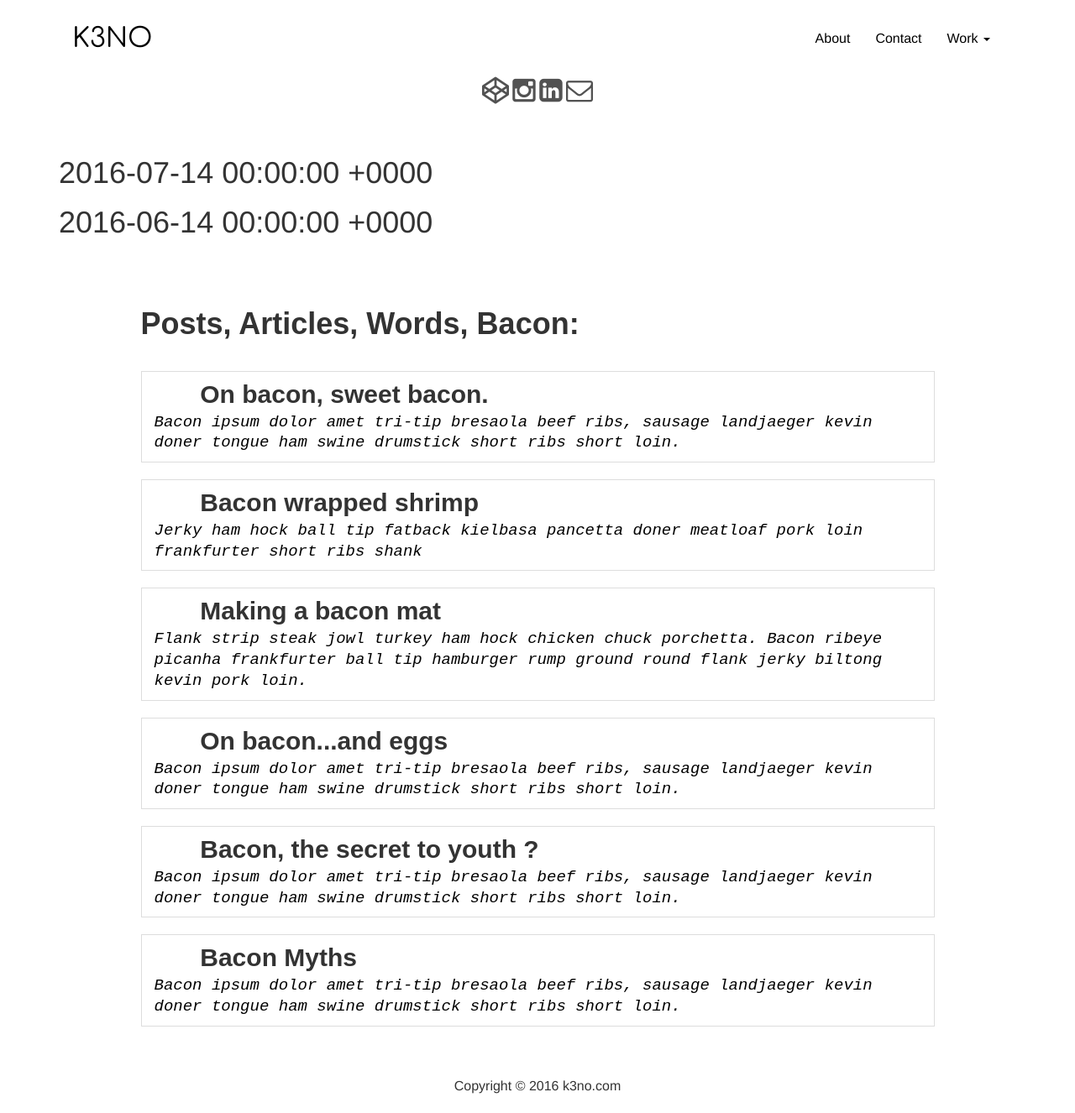
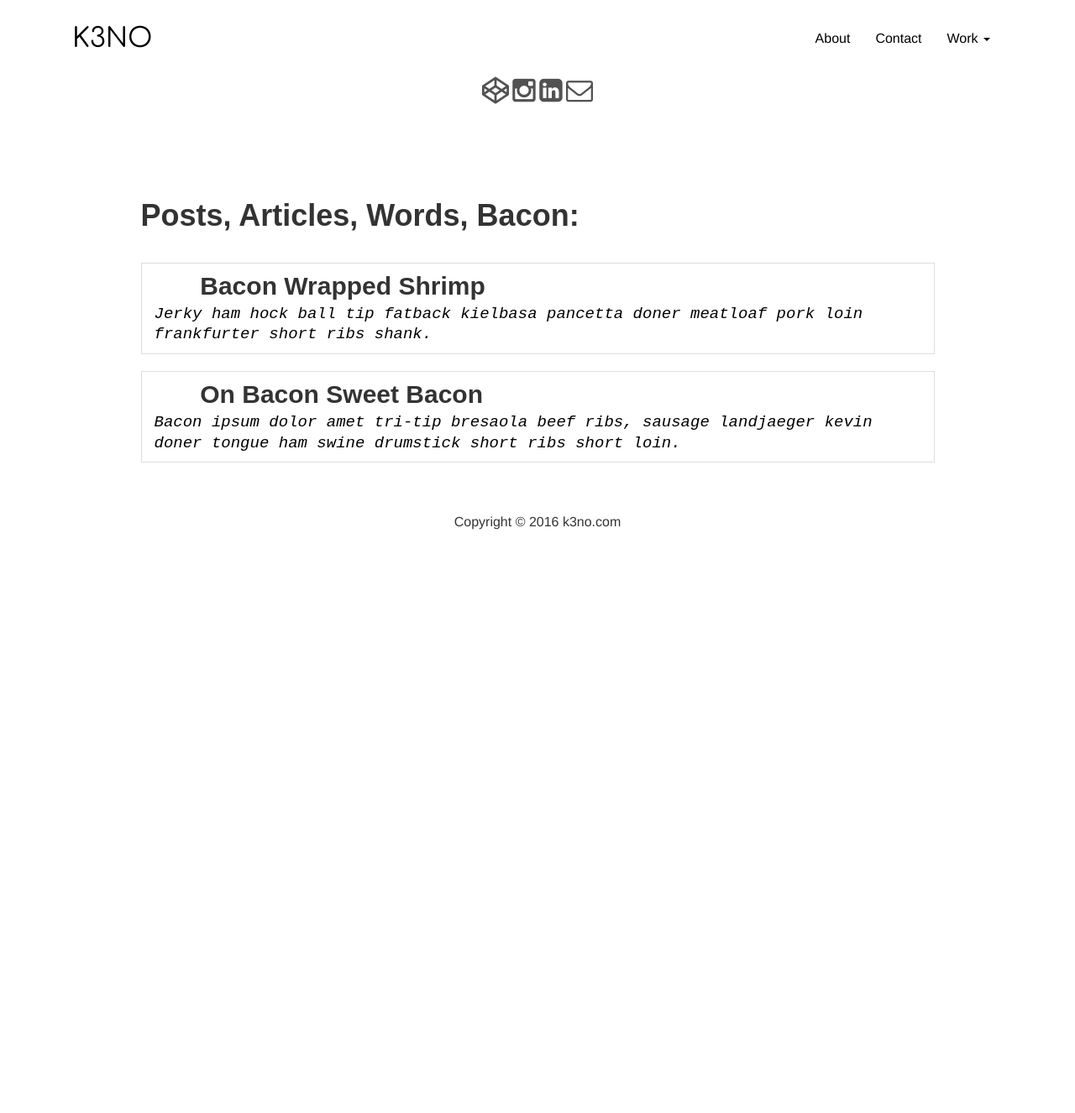
Before and after one commit to KenoLeon/Front-End-Web-Dev-UI-UX, a Jekyll site: the page built from index.html, in a window 1280 px wide. Shown: the whole page at 84% size. Built offline with Jekyll 4.4.1, drawn with Linux system fonts in a browser that asks for light colours; nearby versions of some CDN libraries; after the commit the page ends 900 px from its top, so only the background shows below that.

Commit message:
posts index

```diff
--- a/index.html
+++ b/index.html
@@ -4,11 +4,6 @@ title: K3no.com Fron End Web Development, UI,UX Design
 ---
 
 
-{% for post in site.posts %}
-
-<h1>{{ post.date }}</h1>
-
-{% endfor %}
 
 <div class="row postIndex">
       <div class ="col-sm-1"></div>
@@ -21,42 +16,23 @@ title: K3no.com Fron End Web Development, UI,UX Design
 
 <!--           Your For each loop should start here -->
 
-        <div class="list-group">
-<a href="#" class="list-group-item ">
-  <h2 class="list-group-item-heading"><b>On bacon, sweet bacon.</b></h2>
-  <p class="list-group-item-text">Bacon ipsum dolor amet tri-tip bresaola beef ribs, sausage landjaeger kevin doner tongue ham swine drumstick short ribs short loin.</p>
+
+{% for post in site.posts %}
+
+
+<div class="list-group">
+<a href="{{ post.url }}" class="list-group-item">
+<h2 class="list-group-item-heading"><b>{{ post.title }}</b></h2>
+<p class="list-group-item-text">{{ post.excerpt }}</p>
 </a>
 </div>
-                  <div class="list-group">
-<a href="#" class="list-group-item ">
-  <h2 class="list-group-item-heading"><b>Bacon wrapped shrimp</b></h2>
-  <p class="list-group-item-text">Jerky ham hock ball tip fatback kielbasa pancetta doner meatloaf pork loin frankfurter short ribs shank</p>
-</a>
-</div>
-                            <div class="list-group">
-<a href="#" class="list-group-item ">
-  <h2 class="list-group-item-heading"><b>Making a bacon mat</b></h2>
-  <p class="list-group-item-text">Flank strip steak jowl turkey ham hock chicken chuck porchetta. Bacon ribeye picanha frankfurter ball tip hamburger rump ground round flank jerky biltong kevin pork loin.</p>
-</a>
-</div>
-                            <div class="list-group">
-<a href="#" class="list-group-item ">
-  <h2 class="list-group-item-heading"><b>On bacon...and eggs</b></h2>
-  <p class="list-group-item-text">Bacon ipsum dolor amet tri-tip bresaola beef ribs, sausage landjaeger kevin doner tongue ham swine drumstick short ribs short loin.</p>
-</a>
-</div>
-                            <div class="list-group">
-<a href="#" class="list-group-item ">
-  <h2 class="list-group-item-heading"><b>Bacon, the secret to youth ?</b></h2>
-  <p class="list-group-item-text">Bacon ipsum dolor amet tri-tip bresaola beef ribs, sausage landjaeger kevin doner tongue ham swine drumstick short ribs short loin.</p>
-</a>
-</div>
-                            <div class="list-group">
-<a href="#" class="list-group-item ">
-  <h2 class="list-group-item-heading"><b>Bacon Myths</b></h2>
-  <p class="list-group-item-text">Bacon ipsum dolor amet tri-tip bresaola beef ribs, sausage landjaeger kevin doner tongue ham swine drumstick short ribs short loin.</p>
-</a>
-</div>
+
+{% endfor %}
+
+
+
+
+
 
               </div>
       <div class ="col-sm-1"></div>
```
Also changed, not shown: 1 other file.
